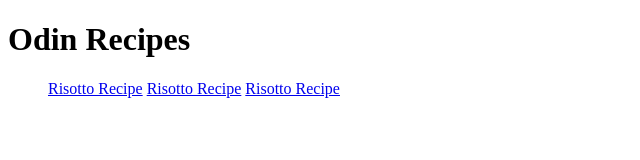
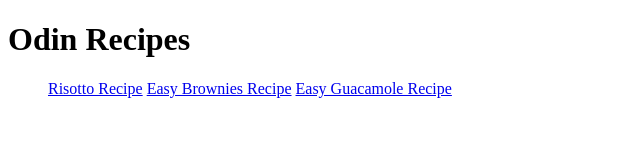
Before and after one commit to austernotus/odin-recipes, a plain HTML site: page index.html in a window 1280 px wide. Shown: the whole page, without its empty margins (0-640 px from the left). Drawn offline with Linux system fonts and the light colour scheme.

Commit message:
fixed link text of the brownies and guacamole page links on index

```diff
--- a/index.html
+++ b/index.html
@@ -9,8 +9,8 @@
     <h1>Odin Recipes</h1>
     <ul>
         <a href="./recipes/risotto.html">Risotto Recipe</a>
-        <a href="./recipes/easy_brownies.html">Risotto Recipe</a>
-        <a href="./recipes/easy_guacamole.html">Risotto Recipe</a>
+        <a href="./recipes/easy_brownies.html">Easy Brownies Recipe</a>
+        <a href="./recipes/easy_guacamole.html">Easy Guacamole Recipe</a>
     </ul>
 </body>
 </html>
```
